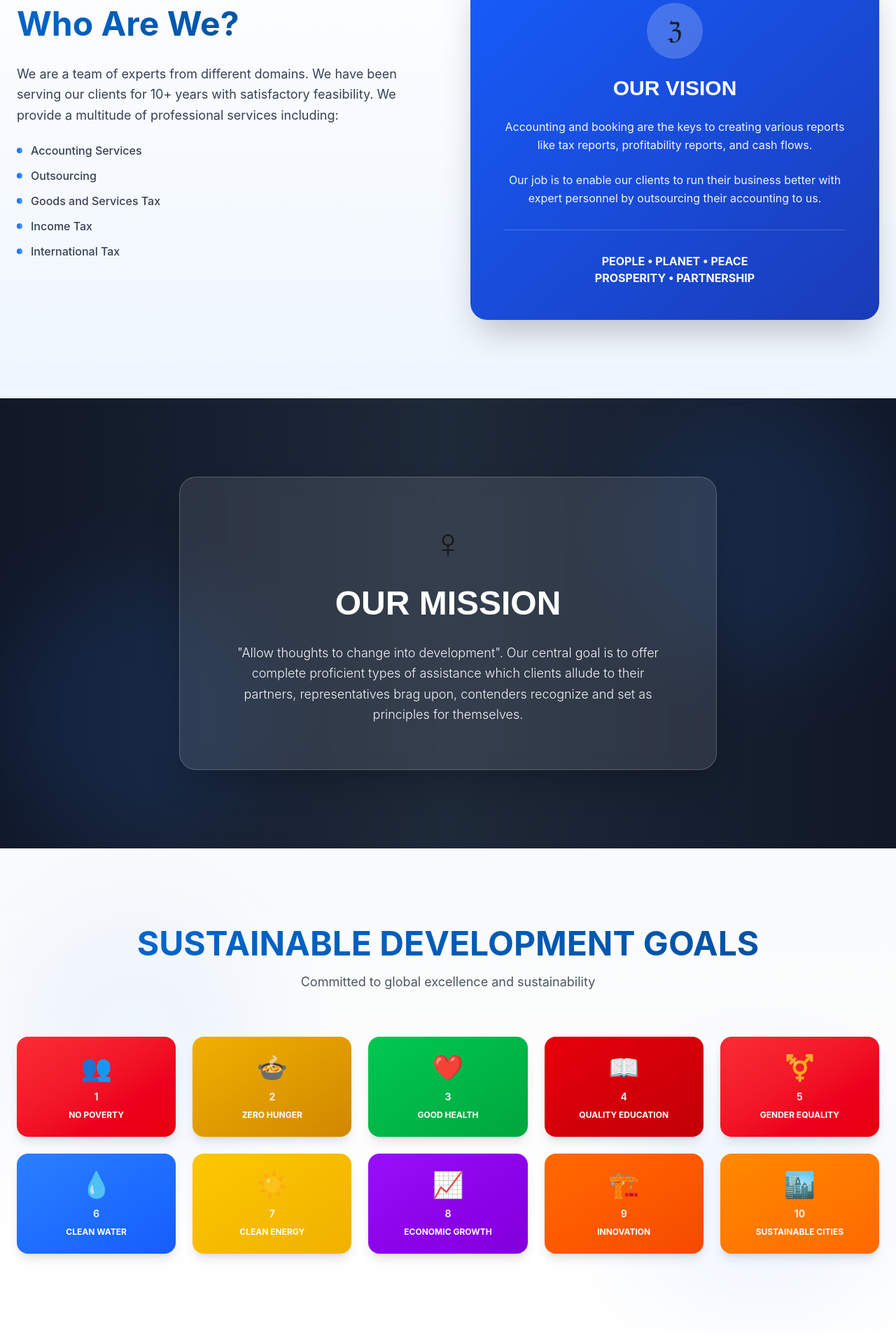
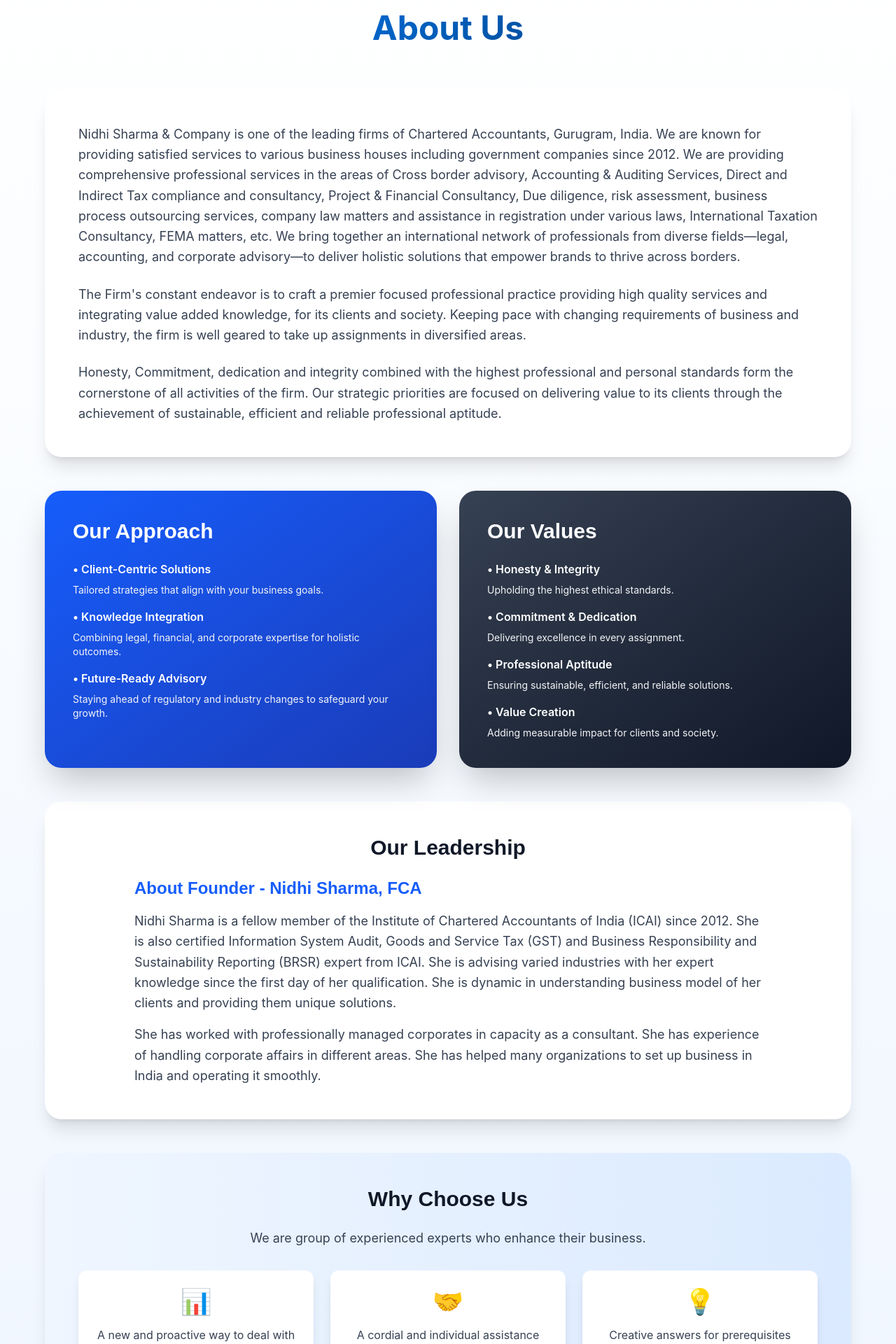
Before and after one commit to ziptraxtech/trial1, a React (Vite) app: page / in a window 1280 px wide. Shown: the part 860-2780 px from the top of the page at 70% size. Built offline with nearby package versions, Linux system fonts and the light colour scheme.

Commit message:
Update website content with CA Nidhi Sharma & Company details

```diff
--- a/src/components/Goals.jsx
+++ b/src/components/Goals.jsx
@@ -1,15 +1,14 @@
 export default function Goals() {
-  const goals = [
-    { number: '1', title: 'NO POVERTY', color: 'from-red-500 to-red-600', icon: '👥' },
-    { number: '2', title: 'ZERO HUNGER', color: 'from-yellow-500 to-yellow-600', icon: '🍲' },
-    { number: '3', title: 'GOOD HEALTH', color: 'from-green-500 to-green-600', icon: '❤️' },
-    { number: '4', title: 'QUALITY EDUCATION', color: 'from-red-600 to-red-700', icon: '📖' },
-    { number: '5', title: 'GENDER EQUALITY', color: 'from-red-500 to-red-600', icon: '⚧️' },
-    { number: '6', title: 'CLEAN WATER', color: 'from-blue-500 to-blue-600', icon: '💧' },
-    { number: '7', title: 'CLEAN ENERGY', color: 'from-yellow-400 to-yellow-500', icon: '☀️' },
-    { number: '8', title: 'ECONOMIC GROWTH', color: 'from-purple-600 to-purple-700', icon: '📈' },
-    { number: '9', title: 'INNOVATION', color: 'from-orange-500 to-orange-600', icon: '🏗️' },
-    { number: '10', title: 'SUSTAINABLE CITIES', color: 'from-orange-400 to-orange-500', icon: '🏙️' },
+  const principles = [
+    { number: '1', title: 'ETHICS, TRANSPARENCY & ACCOUNTABILITY', color: 'from-blue-600 to-blue-700', icon: '⚖️' },
+    { number: '2', title: 'SAFE & SUSTAINABLE GOODS', color: 'from-green-600 to-green-700', icon: '🌱' },
+    { number: '3', title: 'EMPLOYEE WELL-BEING', color: 'from-purple-600 to-purple-700', icon: '👥' },
+    { number: '4', title: 'STAKEHOLDER INTERESTS', color: 'from-orange-600 to-orange-700', icon: '🤝' },
+    { number: '5', title: 'HUMAN RIGHTS', color: 'from-red-600 to-red-700', icon: '✊' },
+    { number: '6', title: 'ENVIRONMENT PROTECTION', color: 'from-green-700 to-green-800', icon: '🌍' },
+    { number: '7', title: 'PUBLIC POLICY', color: 'from-blue-700 to-blue-800', icon: '📜' },
+    { number: '8', title: 'INCLUSIVE GROWTH', color: 'from-indigo-600 to-indigo-700', icon: '📈' },
+    { number: '9', title: 'CONSUMER VALUE', color: 'from-pink-600 to-pink-700', icon: '💎' },
   ]
 
   return (
@@ -23,22 +22,32 @@ export default function Goals() {
       <div className="container-custom relative z-10">
         <div className="text-center mb-16 animate-fade-in-up">
           <h2 className="text-4xl md:text-5xl font-bold mb-4">
-            <span className="gradient-text">SUSTAINABLE DEVELOPMENT GOALS</span>
+            <span className="gradient-text">Business Responsibility & Sustainability Reporting</span>
           </h2>
-          <p className="text-gray-600 text-lg">Committed to global excellence and sustainability</p>
+          <p className="text-gray-600 text-lg mb-8">Nine NGRBC Principles for ESG Compliance</p>
+          <p className="text-gray-600 max-w-4xl mx-auto">
+            The Indian Government laid down the economic, environmental and social responsibilities of business, and expected practices of good governance. These nine principles are categorized into ESG components of Environment, Society and Governance.
+          </p>
         </div>
 
-        <div className="grid grid-cols-2 md:grid-cols-5 gap-4 md:gap-6">
-          {goals.map((goal, idx) => (
+        <div className="grid grid-cols-1 md:grid-cols-3 gap-6">
+          {principles.map((principle, idx) => (
             <div
               key={idx}
-              className={`bg-gradient-to-br ${goal.color} rounded-2xl p-6 text-white text-center transform hover:scale-110 hover:-translate-y-2 transition-all duration-300 shadow-lg hover:shadow-2xl cursor-pointer group`}
+              className={`bg-gradient-to-br ${principle.color} rounded-2xl p-8 text-white transform hover:scale-105 hover:-translate-y-2 transition-all duration-300 shadow-lg hover:shadow-2xl cursor-pointer group`}
             >
-              <div className="text-4xl mb-3 group-hover:animate-bounce">{goal.icon}</div>
-              <div className="text-sm font-bold mb-2 opacity-90">{goal.number}</div>
-              <div className="text-xs font-bold leading-tight">{goal.title}</div>
+              <div className="text-5xl mb-4 group-hover:animate-bounce text-center">{principle.icon}</div>
+              <div className="text-xl font-bold mb-3 opacity-90 text-center">PRINCIPLE {principle.number}</div>
+              <div className="text-sm font-bold leading-tight text-center">{principle.title}</div>
             </div>
           ))}
+        </div>
+
+        <div className="mt-16 max-w-4xl mx-auto bg-blue-50 rounded-2xl p-8 md:p-12">
+          <h3 className="text-2xl font-bold text-gray-900 mb-6 text-center">Our Commitment to Sustainability</h3>
+          <p className="text-gray-700 text-center leading-relaxed">
+            At Nidhi Sharma & Company, we are certified in Business Responsibility and Sustainability Reporting (BRSR) and help organizations achieve their ESG goals through comprehensive advisory and compliance services.
+          </p>
         </div>
       </div>
     </section>
--- a/src/components/Hero.jsx
+++ b/src/components/Hero.jsx
@@ -11,12 +11,12 @@ export default function Hero() {
           {/* Left Content */}
           <div className="animate-fade-in-up">
             <h1 className="text-5xl md:text-6xl font-bold mb-6">
-              <span className="gradient-text">Business Setup</span>
+              <span className="gradient-text">Nidhi Sharma & Company</span>
               <br />
-              <span className="text-gray-900">Advisory</span>
+              <span className="text-gray-900">Chartered Accountants</span>
             </h1>
             <p className="text-lg text-gray-600 mb-8 leading-relaxed">
-              Foreign nationals can incorporate companies in India and hold foreign equity up to 100%, depending on the sector and subject to Reserve Bank of India approval.
+              One of the leading firms of Chartered Accountants, Gurugram, India. Providing comprehensive professional services in Cross border advisory, Auditing, Tax compliance, and consultancy since 2012.
             </p>
             <div className="flex gap-4 flex-wrap">
               <button className="btn-primary shadow-lg hover:shadow-xl">
--- a/src/components/Mission.jsx
+++ b/src/components/Mission.jsx
@@ -8,16 +8,16 @@ export default function Mission() {
       </div>
 
       <div className="container-custom relative z-10">
-        <div className="max-w-3xl mx-auto animate-fade-in-up">
+        <div className="max-w-4xl mx-auto animate-fade-in-up">
           <div className="bg-white/10 backdrop-blur-md rounded-3xl p-12 md:p-16 border border-white/20 shadow-2xl hover-lift">
             <div className="flex justify-center mb-8">
-              <div className="text-6xl animate-float">♀</div>
+              <div className="text-6xl animate-float">🎯</div>
             </div>
             <h2 className="text-4xl md:text-5xl font-bold text-white text-center mb-8">
-              OUR MISSION
+              How Are We Different
             </h2>
             <p className="text-gray-100 text-center text-lg leading-relaxed font-light">
-              "Allow thoughts to change into development". Our central goal is to offer complete proficient types of assistance which clients allude to their partners, representatives brag upon, contenders recognize and set as principles for themselves.
+              The Firm's consistent undertaking is to make a chief centered proficient work on offering top notch types of assistance and incorporating esteem added information, for its clients and society all in all. Staying up with changing prerequisites of business and industry, the firm is very much outfitted to take tasks in broadened regions.
             </p>
           </div>
         </div>
--- a/src/components/Services.jsx
+++ b/src/components/Services.jsx
@@ -1,33 +1,57 @@
 export default function Services() {
   const services = [
     {
-      title: 'Audit & Assurance',
-      icon: '🔍',
-      items: ['Income Tax Audit', 'Internal Audits', 'Stock Audit'],
+      title: 'Cross-Border Advisory',
+      icon: '🌐',
+      description: 'Helping companies expand internationally with compliance and strategic guidance, set up business in India',
       color: 'from-blue-400 to-blue-600'
     },
     {
-      title: 'Income Tax Advisory',
-      icon: '💼',
-      items: ['Corporate Tax Matters', 'Foreign Company Taxation', 'M&A Taxation'],
+      title: 'Auditing',
+      icon: '🔍',
+      description: 'Internal and statutory audits, Income Tax Audit, GST Audit, Stock Audit, Systems Audit, Management Audit',
       color: 'from-gray-600 to-gray-800'
     },
     {
-      title: 'BRSR',
-      icon: '📊',
-      items: ['Employee Responsibility', 'Business Responsibility', 'Environmental Care'],
+      title: 'Direct & Indirect Tax Consultancy',
+      icon: '💼',
+      description: 'Expert support in GST, income tax, and corporate tax compliance',
       color: 'from-blue-500 to-blue-700'
     },
     {
-      title: 'Indirect Tax',
+      title: 'Project & Financial Consultancy',
+      icon: '📊',
+      description: 'Structuring projects, financial planning, and investment advisory',
+      color: 'from-gray-700 to-gray-900'
+    },
+    {
+      title: 'Due Diligence & Risk Assessment',
+      icon: '🔎',
+      description: 'Identifying risks and ensuring informed decision-making',
+      color: 'from-blue-600 to-blue-800'
+    },
+    {
+      title: 'Accounting & BPO',
       icon: '📋',
-      items: ['Indirect Taxes', 'GST Advisory', 'Tax Litigation'],
+      description: 'Transparent, reliable financial reporting, Streamlined outsourcing solutions for efficiency and cost-effectiveness',
+      color: 'from-gray-600 to-gray-900'
+    },
+    {
+      title: 'Company Law & Registrations',
+      icon: '⚖️',
+      description: 'Assistance with incorporation, compliance, and regulatory filings',
+      color: 'from-blue-500 to-blue-700'
+    },
+    {
+      title: 'International Taxation & FEMA',
+      icon: '🌍',
+      description: 'Specialized advisory for cross-border transactions and foreign exchange regulations',
       color: 'from-gray-700 to-gray-900'
     },
   ]
 
   return (
-    <section className="section-padding bg-gradient-to-b from-white to-gray-50 relative overflow-hidden">
+    <section id="services" className="section-padding bg-gradient-to-b from-white to-gray-50 relative overflow-hidden">
       {/* Background decoration */}
       <div className="absolute inset-0 opacity-5 -z-10">
         <div className="absolute -top-40 -right-40 w-80 h-80 bg-blue-500 rounded-full mix-blend-multiply filter blur-3xl"></div>
@@ -38,7 +62,7 @@ export default function Services() {
           <h2 className="text-4xl md:text-5xl font-bold mb-4">
             <span className="gradient-text">Our Services</span>
           </h2>
-          <p className="text-gray-600 text-lg">Comprehensive solutions tailored to your needs</p>
+          <p className="text-gray-600 text-lg">Comprehensive suite of professional services designed to meet the evolving needs of businesses in India and abroad</p>
         </div>
 
         <div className="grid md:grid-cols-2 lg:grid-cols-4 gap-8">
@@ -53,17 +77,9 @@ export default function Services() {
               <div className="relative z-10">
                 <div className="text-5xl mb-4 group-hover:scale-110 transition-transform duration-300">{service.icon}</div>
                 <h3 className="text-xl font-bold mb-4">{service.title}</h3>
-                <ul className="space-y-2 text-sm mb-6 text-gray-100">
-                  {service.items.map((item, i) => (
-                    <li key={i} className="flex items-start gap-2">
-                      <span className="text-lg mt-0.5">•</span>
-                      <span>{item}</span>
-                    </li>
-                  ))}
-                </ul>
-                <button className="w-full bg-white text-gray-900 hover:bg-gray-100 font-semibold py-2.5 rounded-lg transition-all duration-300 hover:shadow-lg hover:scale-105">
-                  Learn More
-                </button>
+                <p className="text-sm text-gray-100 leading-relaxed">
+                  {service.description}
+                </p>
               </div>
             </div>
           ))}
--- a/src/components/WhoAreWe.jsx
+++ b/src/components/WhoAreWe.jsx
@@ -1,45 +1,104 @@
 export default function WhoAreWe() {
   return (
-    <section className="section-padding bg-gradient-to-b from-white to-blue-50">
+    <section id="about" className="section-padding bg-gradient-to-b from-white to-blue-50">
       <div className="container-custom">
-        <div className="grid md:grid-cols-2 gap-16 items-center">
-          {/* Left Content */}
-          <div className="animate-fade-in-up">
-            <h2 className="text-4xl md:text-5xl font-bold mb-8">
-              <span className="gradient-text">Who Are We?</span>
-            </h2>
+        <div className="text-center mb-16 animate-fade-in-up">
+          <h2 className="text-4xl md:text-5xl font-bold mb-8">
+            <span className="gradient-text">About Us</span>
+          </h2>
+        </div>
+
+        <div className="max-w-6xl mx-auto space-y-12">
+          {/* Main About Section */}
+          <div className="animate-fade-in-up bg-white rounded-3xl p-8 md:p-12 shadow-xl">
             <p className="text-lg text-gray-700 leading-relaxed mb-6">
-              We are a team of experts from different domains. We have been serving our clients for 10+ years with satisfactory feasibility. We provide a multitude of professional services including:
+              Nidhi Sharma & Company is one of the leading firms of Chartered Accountants, Gurugram, India. We are known for providing satisfied services to various business houses including government companies since 2012. We are providing comprehensive professional services in the areas of Cross border advisory, Accounting & Auditing Services, Direct and Indirect Tax compliance and consultancy, Project & Financial Consultancy, Due diligence, risk assessment, business process outsourcing services, company law matters and assistance in registration under various laws, International Taxation Consultancy, FEMA matters, etc. We bring together an international network of professionals from diverse fields—legal, accounting, and corporate advisory—to deliver holistic solutions that empower brands to thrive across borders.
             </p>
-            <ul className="space-y-3 mb-8">
-              {['Accounting Services', 'Outsourcing', 'Goods and Services Tax', 'Income Tax', 'International Tax'].map((item, idx) => (
-                <li key={idx} className="flex items-center gap-3">
-                  <span className="w-2 h-2 bg-gradient-to-r from-blue-600 to-blue-400 rounded-full"></span>
-                  <span className="text-gray-700 font-medium">{item}</span>
-                </li>
-              ))}
-            </ul>
+            <p className="text-lg text-gray-700 leading-relaxed mb-6">
+              The Firm's constant endeavor is to craft a premier focused professional practice providing high quality services and integrating value added knowledge, for its clients and society. Keeping pace with changing requirements of business and industry, the firm is well geared to take up assignments in diversified areas.
+            </p>
+            <p className="text-lg text-gray-700 leading-relaxed">
+              Honesty, Commitment, dedication and integrity combined with the highest professional and personal standards form the cornerstone of all activities of the firm. Our strategic priorities are focused on delivering value to its clients through the achievement of sustainable, efficient and reliable professional aptitude.
+            </p>
           </div>
 
-          {/* Right Card */}
-          <div className="animate-slide-in-right">
-            <div className="bg-gradient-to-br from-blue-600 to-blue-800 rounded-3xl p-10 md:p-12 shadow-2xl hover-lift">
-              <div className="flex justify-center mb-6">
-                <div className="w-20 h-20 bg-white/20 rounded-full flex items-center justify-center text-4xl backdrop-blur-sm">
-                  ℨ
+          {/* Our Approach & Values Grid */}
+          <div className="grid md:grid-cols-2 gap-8">
+            {/* Our Approach */}
+            <div className="animate-slide-in-left bg-gradient-to-br from-blue-600 to-blue-800 rounded-3xl p-8 md:p-10 shadow-2xl hover-lift">
+              <h3 className="text-3xl font-bold text-white mb-6">Our Approach</h3>
+              <div className="space-y-4 text-gray-100">
+                <div>
+                  <p className="font-semibold text-white mb-2">• Client-Centric Solutions</p>
+                  <p className="text-sm">Tailored strategies that align with your business goals.</p>
+                </div>
+                <div>
+                  <p className="font-semibold text-white mb-2">• Knowledge Integration</p>
+                  <p className="text-sm">Combining legal, financial, and corporate expertise for holistic outcomes.</p>
+                </div>
+                <div>
+                  <p className="font-semibold text-white mb-2">• Future-Ready Advisory</p>
+                  <p className="text-sm">Staying ahead of regulatory and industry changes to safeguard your growth.</p>
                 </div>
               </div>
-              <h3 className="text-3xl font-bold text-white text-center mb-6">OUR VISION</h3>
-              <p className="text-gray-100 text-center leading-relaxed mb-6">
-                Accounting and booking are the keys to creating various reports like tax reports, profitability reports, and cash flows.
+            </div>
+
+            {/* Our Values */}
+            <div className="animate-slide-in-right bg-gradient-to-br from-gray-700 to-gray-900 rounded-3xl p-8 md:p-10 shadow-2xl hover-lift">
+              <h3 className="text-3xl font-bold text-white mb-6">Our Values</h3>
+              <div className="space-y-4 text-gray-100">
+                <div>
+                  <p className="font-semibold text-white mb-2">• Honesty & Integrity</p>
+                  <p className="text-sm">Upholding the highest ethical standards.</p>
+                </div>
+                <div>
+                  <p className="font-semibold text-white mb-2">• Commitment & Dedication</p>
+                  <p className="text-sm">Delivering excellence in every assignment.</p>
+                </div>
+                <div>
+                  <p className="font-semibold text-white mb-2">• Professional Aptitude</p>
+                  <p className="text-sm">Ensuring sustainable, efficient, and reliable solutions.</p>
+                </div>
+                <div>
+                  <p className="font-semibold text-white mb-2">• Value Creation</p>
+                  <p className="text-sm">Adding measurable impact for clients and society.</p>
+                </div>
+              </div>
+            </div>
+          </div>
+
+          {/* Leadership Section */}
+          <div className="animate-fade-in-up bg-white rounded-3xl p-8 md:p-12 shadow-xl">
+            <h3 className="text-3xl font-bold text-gray-900 mb-6 text-center">Our Leadership</h3>
+            <div className="max-w-4xl mx-auto">
+              <h4 className="text-2xl font-bold text-blue-600 mb-4">About Founder - Nidhi Sharma, FCA</h4>
+              <p className="text-lg text-gray-700 leading-relaxed mb-4">
+                Nidhi Sharma is a fellow member of the Institute of Chartered Accountants of India (ICAI) since 2012. She is also certified Information System Audit, Goods and Service Tax (GST) and Business Responsibility and Sustainability Reporting (BRSR) expert from ICAI. She is advising varied industries with her expert knowledge since the first day of her qualification. She is dynamic in understanding business model of her clients and providing them unique solutions.
               </p>
-              <p className="text-gray-100 text-center leading-relaxed mb-8">
-                Our job is to enable our clients to run their business better with expert personnel by outsourcing their accounting to us.
+              <p className="text-lg text-gray-700 leading-relaxed">
+                She has worked with professionally managed corporates in capacity as a consultant. She has experience of handling corporate affairs in different areas. She has helped many organizations to set up business in India and operating it smoothly.
               </p>
-              <div className="pt-8 border-t border-white/20">
-                <p className="text-center font-bold text-white text-sm md:text-base">
-                  PEOPLE • PLANET • PEACE<br />PROSPERITY • PARTNERSHIP
-                </p>
+            </div>
+          </div>
+
+          {/* Why Choose Us */}
+          <div className="animate-fade-in-up bg-gradient-to-r from-blue-50 to-blue-100 rounded-3xl p-8 md:p-12 shadow-xl">
+            <h3 className="text-3xl font-bold text-gray-900 mb-6 text-center">Why Choose Us</h3>
+            <p className="text-lg text-gray-700 text-center mb-8">
+              We are group of experienced experts who enhance their business.
+            </p>
+            <div className="grid md:grid-cols-3 gap-6 text-center">
+              <div className="bg-white rounded-xl p-6 shadow-lg">
+                <div className="text-4xl mb-4">📊</div>
+                <p className="text-gray-700">A new and proactive way to deal with their records and duty arranging</p>
+              </div>
+              <div className="bg-white rounded-xl p-6 shadow-lg">
+                <div className="text-4xl mb-4">🤝</div>
+                <p className="text-gray-700">A cordial and individual assistance</p>
+              </div>
+              <div className="bg-white rounded-xl p-6 shadow-lg">
+                <div className="text-4xl mb-4">💡</div>
+                <p className="text-gray-700">Creative answers for prerequisites</p>
               </div>
             </div>
           </div>
```
Also changed, not shown: 1 other file (tests, documents, lock files or other folders).
